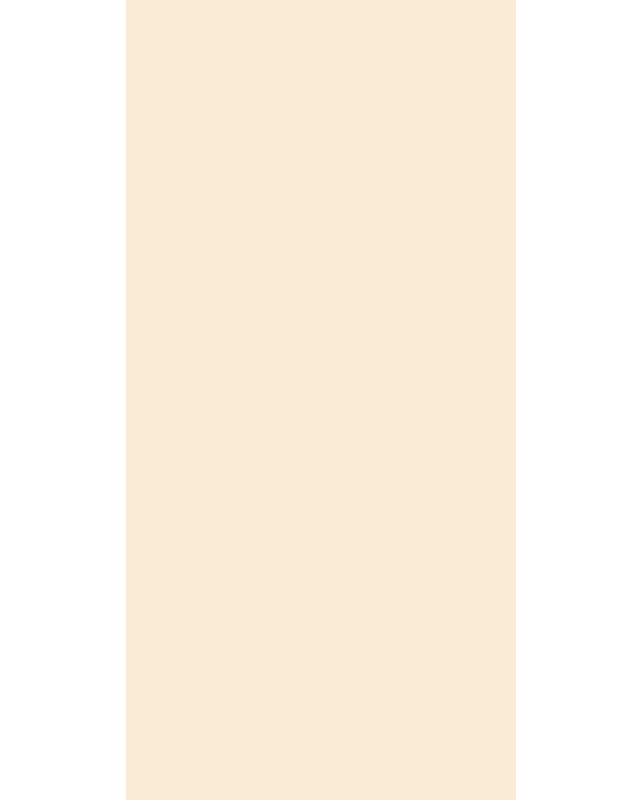
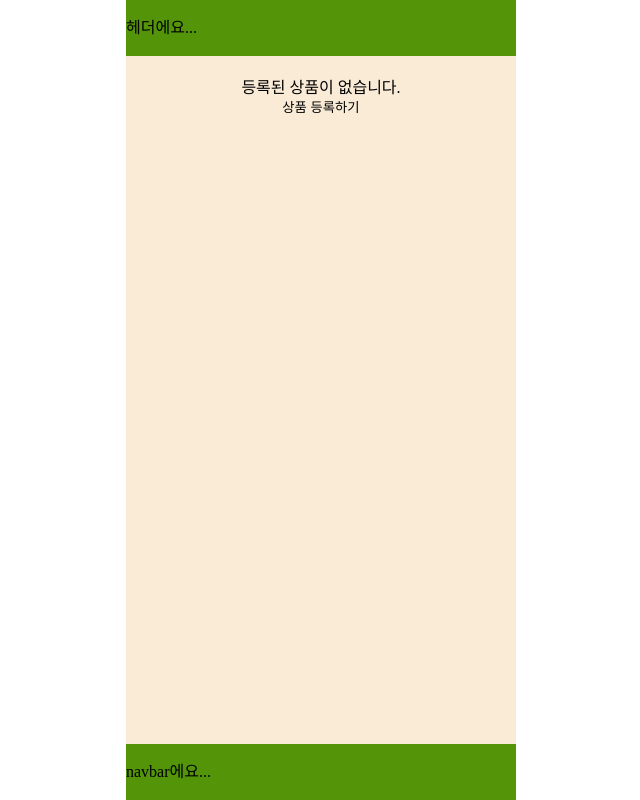
Before and after one commit to smoreasy/fronted, a React (Create React App) app: page /product/all-products in a window 1280 px wide. Before the commit this address had no page. Shown: the whole page, without its empty margins (319-959 px from the left). Built offline with nearby package versions, Linux system fonts and the light colour scheme.

Commit message:
feat: #10 상품 등록 페이지 마크업

```diff
--- a/src/Router/AppRouter.jsx
+++ b/src/Router/AppRouter.jsx
@@ -4,6 +4,7 @@ import Login from "../pages/Login";
 import LoginLoading from "../pages/LoginLoading";
 import ContentLayout from "./ContentLayout";
 import AllProducts from "../pages/AllProducts";
+import ProductRegister from "../pages/ProductRegister";
 
 const AppRouter = () => {
     return (
@@ -13,8 +14,8 @@ const AppRouter = () => {
             <Route path="/loginLoading" element={<LoginLoading />} />
 
             <Route path="/" element={<ContentLayout />}>
-                <Route path="allProducts" element={<AllProducts />} />
-                {/*<Route path="/product/productRegister" element={<ProductRegister/>} />*/}
+                <Route path="product/all-products" element={<AllProducts />} />
+                <Route path="product/product-register" element={<ProductRegister/>} />
                 {/*<Route path="/product/productDetail" element={<ProductDetail/>} />*/}
                 {/*<Route path="/product/productOrderRegister" element={<ProductOrderRegister/>} />*/}
                 {/*<Route path="/product/allProductOrder" element={<AllProductOrder/>} />*/}
--- a/src/styles/GlobalStyle.jsx
+++ b/src/styles/GlobalStyle.jsx
@@ -58,6 +58,12 @@ const GlobalStyle = createGlobalStyle`
     border-collapse: collapse;
     border-spacing: 0;
   }
+
+  button {
+    width: 100%;
+    background-color: inherit;
+    border: 0;
+  }
 `
 
 export default GlobalStyle;
```
